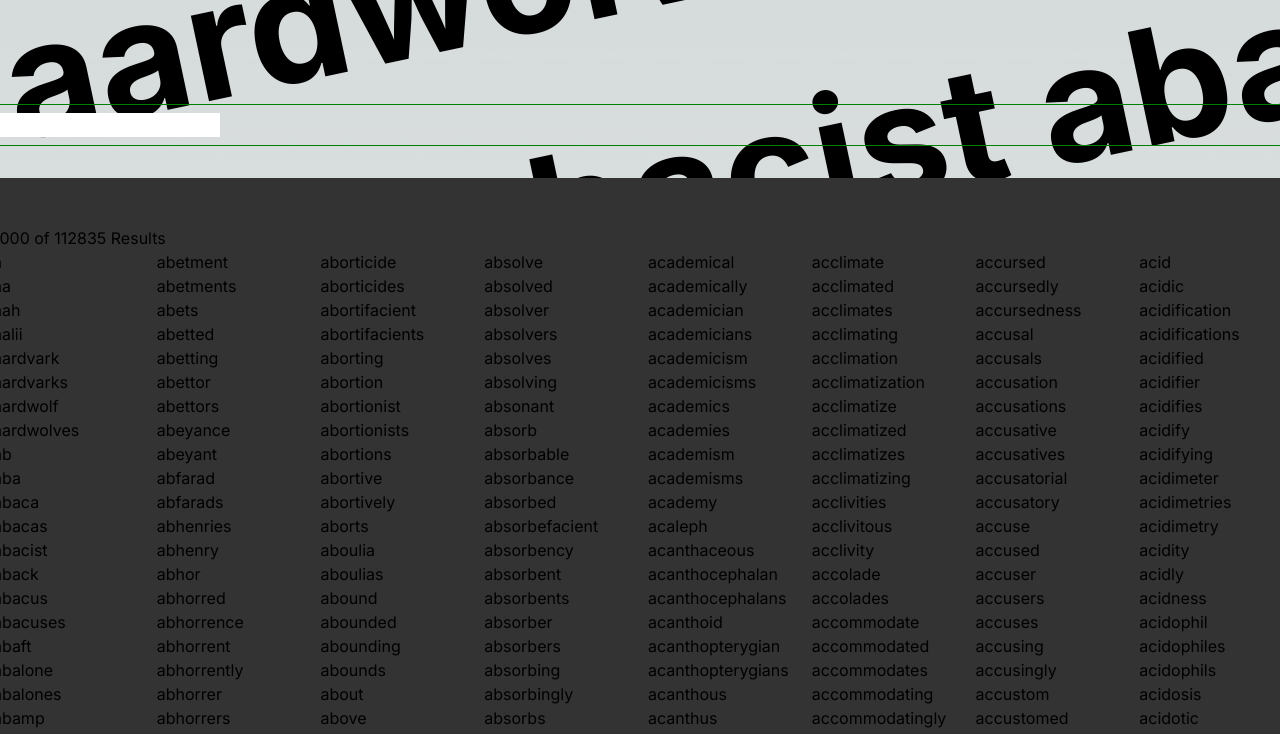
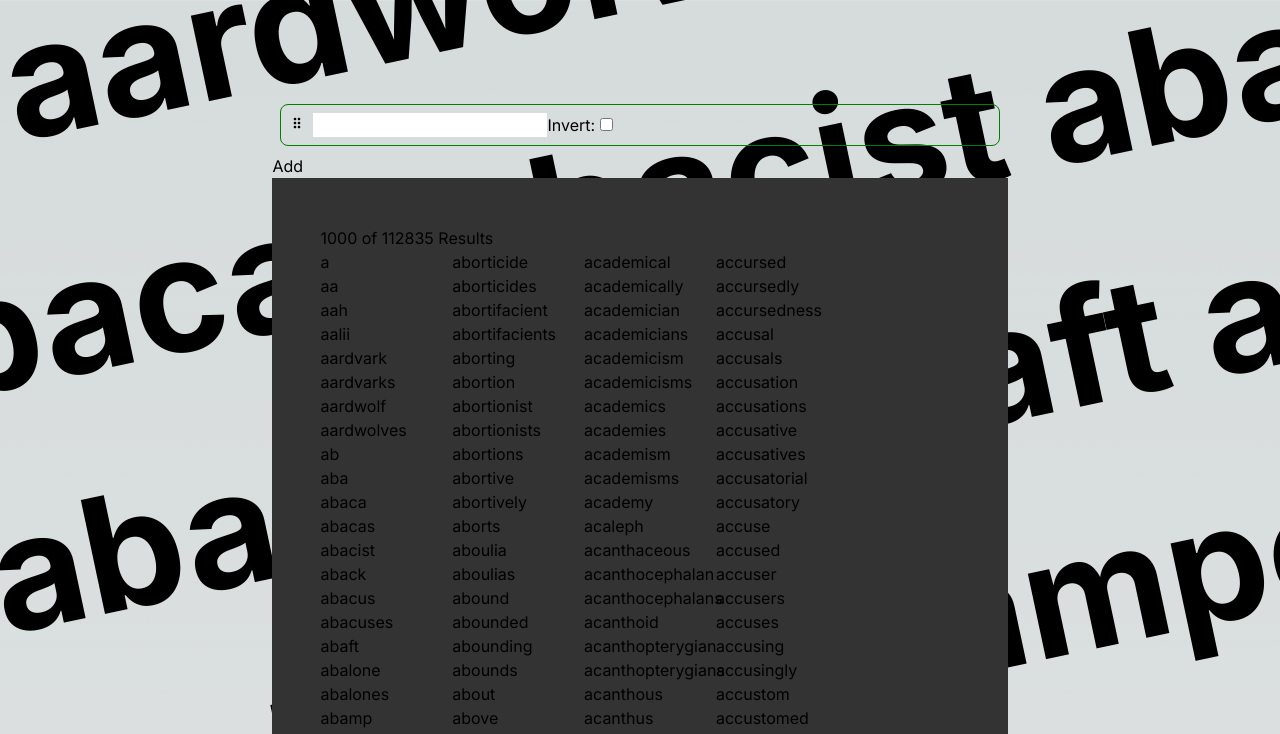
Before and after one commit to grdaneault/regex-dict, a Next.js app: page / in a window 1280 px wide. Shown: the top 734 px of the page. Built offline with nearby package versions, Linux system fonts and the light colour scheme.

Commit message:
Refactor to filter instead of regex

```diff
--- /dev/null
+++ b/src/app/components/FilterContainer.tsx
@@ -0,0 +1,35 @@
+import {FC} from 'react'
+import {FilterInput} from "@/app/components/FilterInput";
+import {List} from "immutable";
+import {FilterFunc, FilterState} from "@/app/data/model";
+
+export interface FilterContainerProps {
+    filterList: List<FilterState>
+    addFilter: () => void
+    moveFilter: (draggedId: number, id: number) => void
+    setFilter: (id: number, newFilter: FilterFunc) => void
+    removeFilter: (id: number) => void
+}
+
+export const FilterContainer: FC<FilterContainerProps> = function RegexContainer({filterList, addFilter, moveFilter, setFilter, removeFilter}) {
+
+    const removeEnabled = filterList.size > 1;
+
+    return (
+        <>
+            <div>
+                {filterList.map((filter) => (
+                    <FilterInput
+                        key={filter.id}
+                        id={filter.id}
+                        moveFilter={moveFilter}
+                        setFilter={(newFilter: FilterFunc) => setFilter(filter.id, newFilter)}
+                        removeFilter={() => removeFilter(filter.id)}
+                        showRemoveButton={removeEnabled}
+                    />
+                ))}
+                <button onClick={addFilter}>Add</button>
+            </div>
+        </>
+    );
+}
--- a/src/app/components/RegexInput.tsx
+++ b/src/app/components/FilterInput.tsx
@@ -3,6 +3,7 @@ import React, {memo, useMemo, useRef, useState} from 'react'
 import {useDrag, useDrop} from 'react-dnd'
 import {ItemTypes} from "@/app/components/ItemTypes";
 import {MdDragIndicator, MdRemoveCircle} from 'react-icons/md'
+import {FilterFunc} from "@/app/data/model";
 
 const handleStyle: CSSProperties = {
     display: 'inline-block',
@@ -10,22 +11,23 @@ const handleStyle: CSSProperties = {
     cursor: 'move',
 }
 
-export interface RegexInputProps {
+export interface FilterInputProps {
     id: number
-    moveRegex: (draggedIndex: number, afterIndex: number) => void
-    setRegex: (regex: RegExp) => void
-    removeRegex: () => void
+    moveFilter: (draggedIndex: number, afterIndex: number) => void
+    setFilter: (filter: FilterFunc) => void
+    removeFilter: () => void
     showRemoveButton: boolean
 }
 
-export const RegexInput: FC<RegexInputProps> = memo(function RegexInput({id, moveRegex, setRegex, removeRegex, showRemoveButton}) {
+export const FilterInput: FC<FilterInputProps> = memo(function RegexInput({id, moveFilter, setFilter, removeFilter, showRemoveButton}) {
     const dragRef = useRef(null)
     const dropRef = useRef(null)
+    const [invert, setInvert] = useState(false);
     const [regexStr, setRegexStr] = useState("");
     const [error, setError] = useState<string>("");
 
     const [{isDragging, handlerId}, connectDrag] = useDrag({
-        type: ItemTypes.REGEX,
+        type: ItemTypes.FILTER,
         item: {id},
         collect: (monitor) => {
             return {
@@ -36,23 +38,36 @@ export const RegexInput: FC<RegexInputProps> = memo(function RegexInput({id, mov
     })
 
     const [, connectDrop] = useDrop({
-        accept: ItemTypes.REGEX,
+        accept: ItemTypes.FILTER,
         hover({id: draggedId}: { id: number; type: string }) {
             if (draggedId !== id) {
-                moveRegex(draggedId, id)
+                moveFilter(draggedId, id)
             }
         },
     })
 
+    const makeFilter = (newRegex: string, newInvert: boolean): FilterFunc => {
+        const regex = new RegExp(newRegex)
+        if (newInvert) {
+            return (val: string) => !regex.test(val)
+        } else {
+            return (val: string) => regex.test(val)
+        }
+    }
     const handleRegexChange = (newRegex: string) => {
         setRegexStr(newRegex)
         try {
-            setRegex(new RegExp(newRegex))
+            setFilter(makeFilter(newRegex, invert))
             setError("");
         } catch (ex) {
             const error = (ex as SyntaxError).message;
             setError(error)
         }
+    }
+
+    const handleInvertChange = (newInvert: boolean) => {
+        setInvert(newInvert);
+        setFilter(makeFilter(regexStr, newInvert))
     }
 
 
@@ -63,10 +78,16 @@ export const RegexInput: FC<RegexInputProps> = memo(function RegexInput({id, mov
     return (
         <div ref={dropRef} style={containerStyle} className={"regex-input"} data-handler-id={handlerId}>
             <div style={handleStyle} ref={dragRef}>
-            <MdDragIndicator ref={dragRef} />
+                <MdDragIndicator ref={dragRef}/>
             </div>
             <input type="text" value={regexStr} onChange={(e) => handleRegexChange(e.target.value)}/>
-            {showRemoveButton && <button onClick={removeRegex}><MdRemoveCircle /></button>}
+            <label htmlFor={`invert-${id}`}>Invert: </label>
+            <input id={`invert-${id}`}
+                   type={"checkbox"}
+                   checked={invert}
+                   disabled={!!error}
+                   onChange={(e) => handleInvertChange(e.target.checked)}/>
+            {showRemoveButton && <button onClick={removeFilter}><MdRemoveCircle/></button>}
             {error && <div>{error}</div>}
         </div>
     )
--- a/src/app/components/ItemTypes.ts
+++ b/src/app/components/ItemTypes.ts
@@ -1,3 +1,3 @@
 export const ItemTypes = {
-    REGEX: 'regex',
+    FILTER: 'filter',
 }
--- a/src/app/components/RegexContainer.tsx
+++ /dev/null
@@ -1,35 +0,0 @@
-import { FC } from 'react'
-import {RegexInput} from "@/app/components/RegexInput";
-import {List} from "immutable";
-import {RegexState} from "@/app/data/model";
-
-export interface RegexContainerProps {
-    regexList: List<RegexState>
-    addRegex: () => void
-    moveRegex: (draggedId: number, id: number) => void
-    setRegex: (id: number, newRegex: RegExp) => void
-    removeRegex: (id: number) => void
-}
-
-export const RegexContainer: FC<RegexContainerProps> = function RegexContainer({regexList, addRegex, moveRegex, setRegex, removeRegex}) {
-
-    const removeEnabled = regexList.size > 1;
-
-    return (
-        <>
-            <div>
-                {regexList.map((regex) => (
-                    <RegexInput
-                        key={regex.id}
-                        id={regex.id}
-                        moveRegex={moveRegex}
-                        setRegex={(newRegex: RegExp) => setRegex(regex.id, newRegex)}
-                        removeRegex={() => removeRegex(regex.id)}
-                        showRemoveButton={removeEnabled}
-                    />
-                ))}
-                <button onClick={addRegex}>Add</button>
-            </div>
-        </>
-    );
-}
--- a/src/app/globals.css
+++ b/src/app/globals.css
@@ -56,5 +56,6 @@ div.results-container {
 }
 
 ul.results-list {
-  column-count: 8;
+  column-count: 4;
+  max-width: 80%;
 }
--- a/src/app/page.tsx
+++ b/src/app/page.tsx
@@ -4,96 +4,90 @@ import words from './data/words'
 import {List} from 'immutable';
 import React, {useState} from "react";
 import {DndProvider} from "react-dnd";
-import {RegexContainer} from "@/app/components/RegexContainer";
+import {FilterContainer} from "@/app/components/FilterContainer";
 import {HTML5Backend} from "react-dnd-html5-backend";
-import {RegexState} from "@/app/data/model";
+import {DEFAULT_FILTER, FilterFunc, FilterState} from "@/app/data/model";
 
-const regexMatch = (regex: RegExp) => {
-    return (word: string) : boolean => regex.exec(word) !== null
-}
 
-const filterWords = (regex: RegExp | null, wordList: List<string> | undefined):List<string> => {
+const filterWords = (filter: FilterFunc, wordList: List<string> | undefined): List<string> => {
     const filterList = wordList ? wordList : words;
-    if (regex === null) {
-        return filterList;
-    }
-
-    return filterList.filter(regexMatch(regex))
+    return filterList.filter(filter)
 }
 
 export default function Home() {
 
-    const [regexList, setRegexList] = useState(List.of({id: 0, regex: null, remainingWords: words} as RegexState));
+    const [filterList, setFilterList] = useState(List.of({id: 0, filterFunc: DEFAULT_FILTER, remainingWords: words} as FilterState));
 
-    const addRegex = () : void => {
-        const nextId = regexList.max((a, b) => a.id - b.id)!.id + 1
-        const lastEntry = regexList.get(regexList.size - 1)
+    const addFilter = (): void => {
+        const nextId = filterList.max((a, b) => a.id - b.id)!.id + 1
+        const lastEntry = filterList.get(filterList.size - 1)
         const remainingWords = lastEntry ? lastEntry.remainingWords : words;
-        setRegexList(regexList.push({id: nextId, regex: null, remainingWords: remainingWords }))
-        console.log(regexList)
+        setFilterList(filterList.push({id: nextId, filterFunc: DEFAULT_FILTER, remainingWords: remainingWords}))
+        console.log(filterList)
     }
 
-    const regexByIndex = (index: number) : RegexState => {
-        return regexList.get(index) as RegexState
+    const regexByIndex = (index: number): FilterState => {
+        return filterList.get(index) as FilterState
     }
 
-    const indexById = (id: number) : number => {
-        const index = regexList.findIndex(r => r.id === id)
+    const indexById = (id: number): number => {
+        const index = filterList.findIndex(r => r.id === id)
         console.log(`Index of ${id} is ${index}`)
         return index;
     }
 
-    const recalculateListFromIndex = (list: List<RegexState>, index: number) : List<RegexState> => {
+    const recalculateListFromIndex = (list: List<FilterState>, index: number): List<FilterState> => {
         console.log("Updating from", index, "old length", list.size)
 
         let newList = list.slice(0, index);
         console.log(`Unaffected slice: ${newList.map(r => r.id).toJS()}`)
         let lastWords = index === 0 ? words : list.get(index - 1)!.remainingWords;
 
-        for (let i = index; i < regexList.size; i++) {
-            const curr = list.get(i) as RegexState;
-            lastWords = filterWords(curr.regex, lastWords)
-            const updated = {...curr, remainingWords: lastWords} as RegexState;
-            console.log(`Adding updated RegexState(id=${updated.id}, regex=${updated.regex}, num_words=${lastWords.size})`)
+        for (let i = index; i < filterList.size; i++) {
+            const curr = list.get(i) as FilterState;
+            lastWords = filterWords(curr.filterFunc, lastWords)
+            const updated = {...curr, remainingWords: lastWords} as FilterState;
+            console.log(`Adding updated FilterState(id=${updated.id}, regex=${updated.filterFunc}, num_words=${lastWords.size})`)
             newList = newList.push(updated)
         }
 
         return newList;
     }
 
-    const removeRegex = (id: number): void => {
+    const removeFilter = (id: number): void => {
         const index = indexById(id);
         console.log(`Removing id=${id}/index=${index}`)
-        console.log(regexList.toObject())
-        const newList = regexList.splice(index, 1)
-        setRegexList(newList);
+        console.log(filterList.toObject())
+        const newList = filterList.splice(index, 1)
+        setFilterList(newList);
         console.log(newList.toObject())
     }
 
-    const reorderRegex = (id: number, afterId: number):void => {
+    const reorderFilter = (id: number, afterId: number): void => {
         const targetIndex = indexById(id);
         const afterIndex = indexById(afterId);
-        const targetRegex = regexByIndex(targetIndex)
+        const targetFilter = regexByIndex(targetIndex)
         console.log(`Reordering id=${id} to after id=${afterId} (index=${targetIndex}, afterIndex=${afterIndex}`)
-        const reordered = regexList.splice(targetIndex, 1).splice(afterIndex, 0, targetRegex);
-        setRegexList(recalculateListFromIndex(reordered, Math.min(targetIndex, afterIndex)));
+        const reordered = filterList.splice(targetIndex, 1).splice(afterIndex, 0, targetFilter);
+        setFilterList(recalculateListFromIndex(reordered, Math.min(targetIndex, afterIndex)));
     }
 
 
-    const setRegex = (id: number, regex: RegExp | null): void => {
+    const setFilter = (id: number, filter: FilterFunc): void => {
         const index = indexById(id)
-        console.log(`Setting regex id=${id} to ${regex}`)
-        setRegexList(recalculateListFromIndex(regexList.set(index, {id, regex, remainingWords: List.of<string>()}), index))
+        console.log(`Setting regex id=${id} to ${filter}`)
+        setFilterList(recalculateListFromIndex(filterList.set(index, {id, filterFunc: filter, remainingWords: List.of<string>()}), index))
     }
 
-    const lastResult = regexList.get(regexList.size - 1)!.remainingWords;
+    const lastResult = filterList.get(filterList.size - 1)!.remainingWords;
 
     return (
         <main className="flex min-h-screen flex-col items-center justify-between p-24">
             <div className="background -rotate-12">{lastResult.slice(0, 1000).join(" ")}</div>
             <div className="content">
                 <DndProvider backend={HTML5Backend}>
-                    <RegexContainer regexList={regexList} setRegex={setRegex} moveRegex={reorderRegex} removeRegex={removeRegex} addRegex={addRegex}/>
+                    <FilterContainer filterList={filterList} setFilter={setFilter} moveFilter={reorderFilter}
+                                     removeFilter={removeFilter} addFilter={addFilter}/>
                 </DndProvider>
                 <div className={"results-container"}>
                     <h2>{lastResult.size > 1000 && "1000 of "}{lastResult.size} {lastResult.size === 1 ? "Result" : "Results"}</h2>
```
Also changed, not shown: src/app/data/model.ts (+6 -2 lines).
